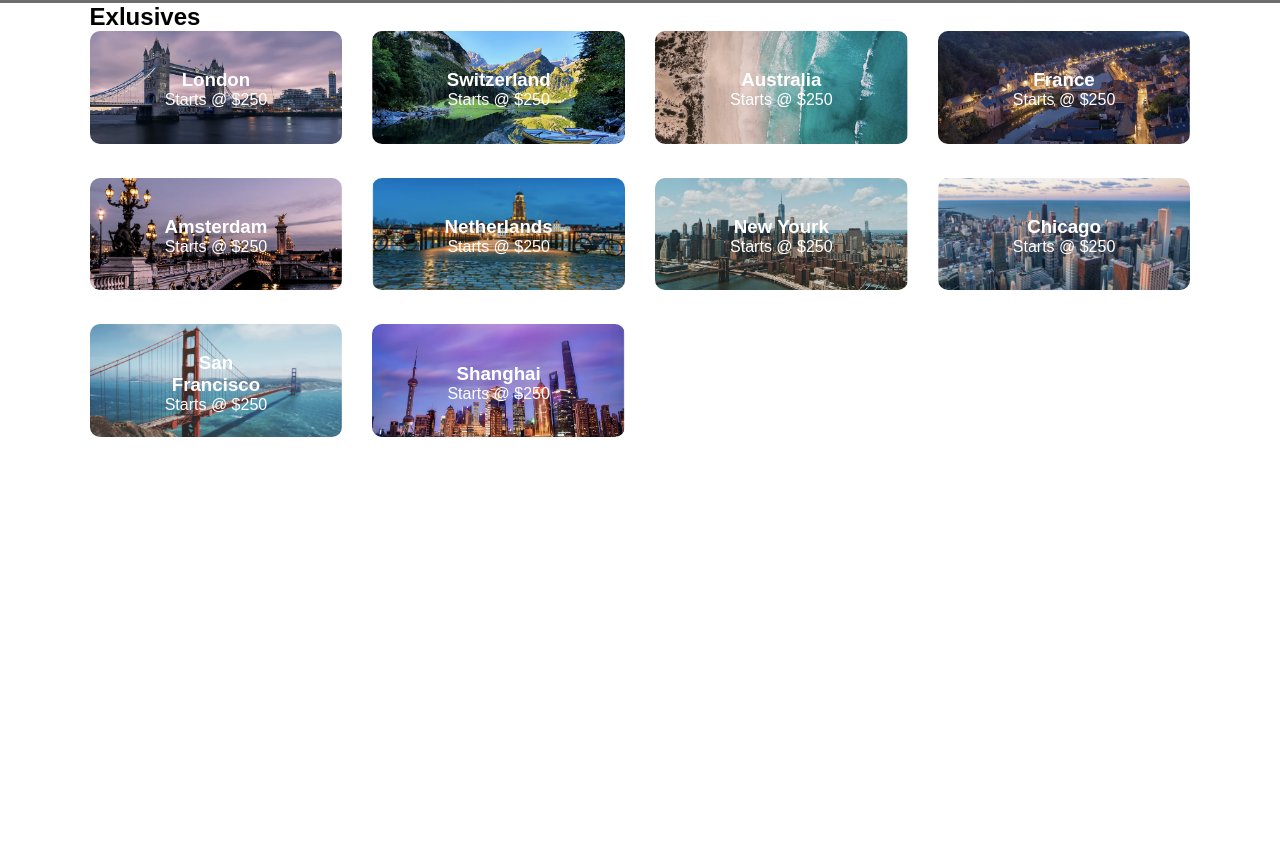
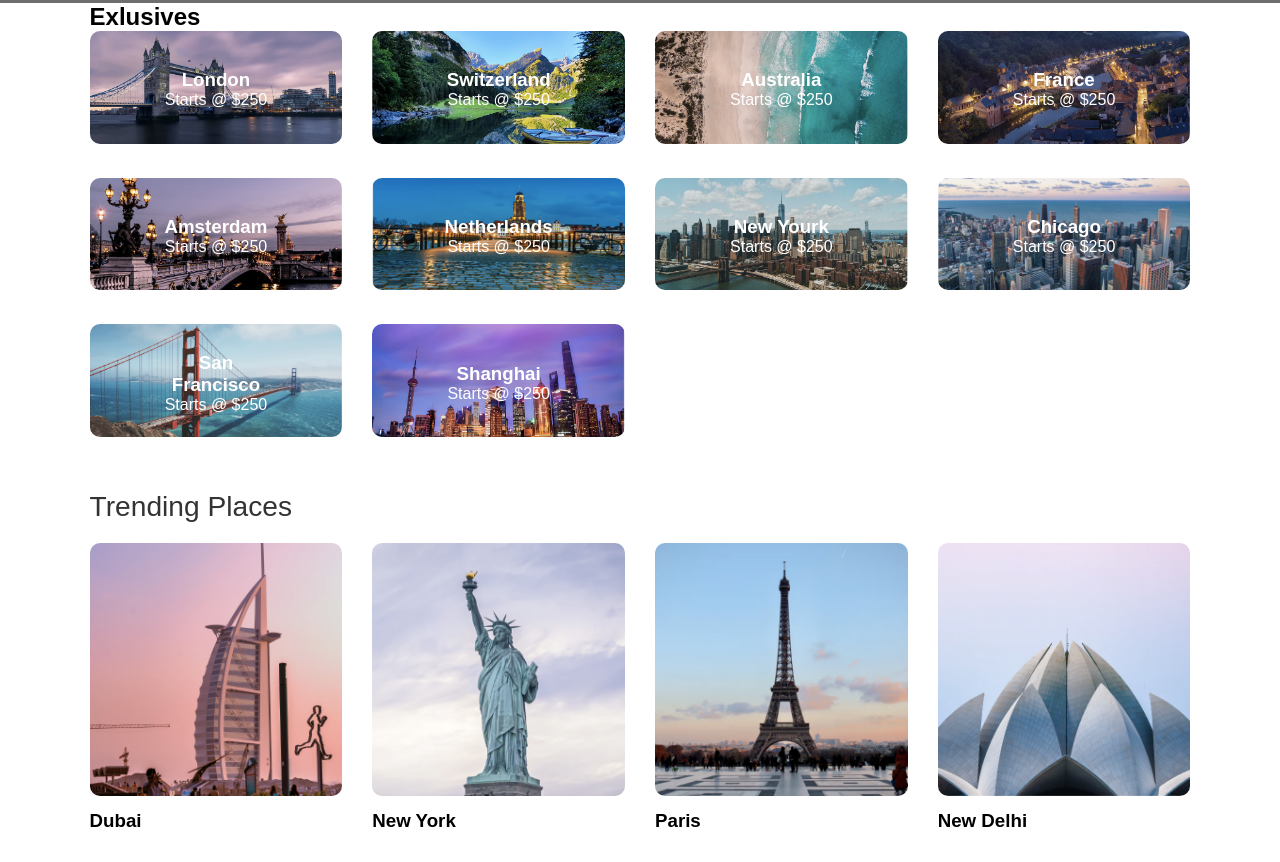
Before and after one commit to goo970/Staybnb3, a plain HTML site: page index.html in a window 1280 px wide. Shown: the part 797-1659 px from the top of the page. Before the commit the page ends 1238 px from the top, so only its background shows below. Drawn offline with Linux system fonts and the light colour scheme; grey boxes are pictures that could not be loaded.

Commit message:
Added 'Trending Places' section with images of popular destinations: Dubai, New York, Paris, New Delhi

```diff
--- a/index.html
+++ b/index.html
@@ -115,6 +115,33 @@
                 </span>
             </div>
         </div>
+
+        <h2 class="sub-title">Trending Places</h2>
+        <div class="trending">
+          <div>
+              <img src="images/dubai.png">
+              <h3>Dubai</h3>
+          </div>
+          <div>
+            <img src="images/new-york.png">
+            <h3>New York</h3>
+        </div>
+        <div>
+            <img src="images/paris.png">
+            <h3>Paris</h3>
+        </div>
+        <div>
+            <img src="images/new-delhi.png">
+            <h3>New Delhi</h3>
+        </div>
+          </div>
+
+
+
+
+
+
+
     </div>
 
 
--- a/style.css
+++ b/style.css
@@ -113,3 +113,18 @@ nav{
     text-align: center;
     color: #fff;
 }
+/* -----------------Trending Places--------------*/
+.trending{
+    display: grid;
+    grid-template-columns: repeat(auto-fit, minmax(200px, 1fr));
+    grid-gap: 30px;
+    margin-bottom: 30px;
+}
+.trending div img{
+    width: 100%;
+    border-radius: 10px;
+}
+.trending h3{
+    font-weight: 600;
+    margin-top: 10px;
+}
```
